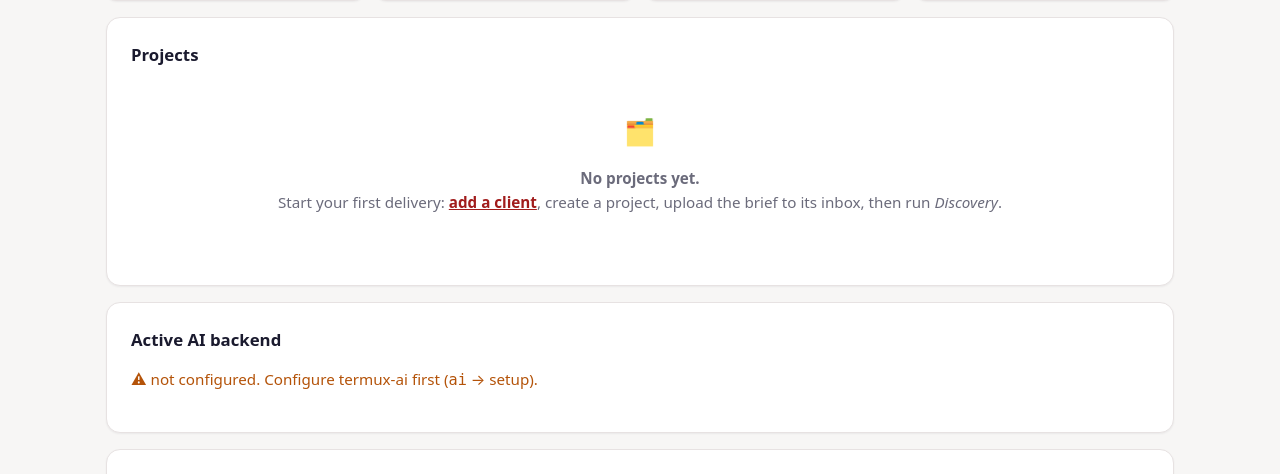
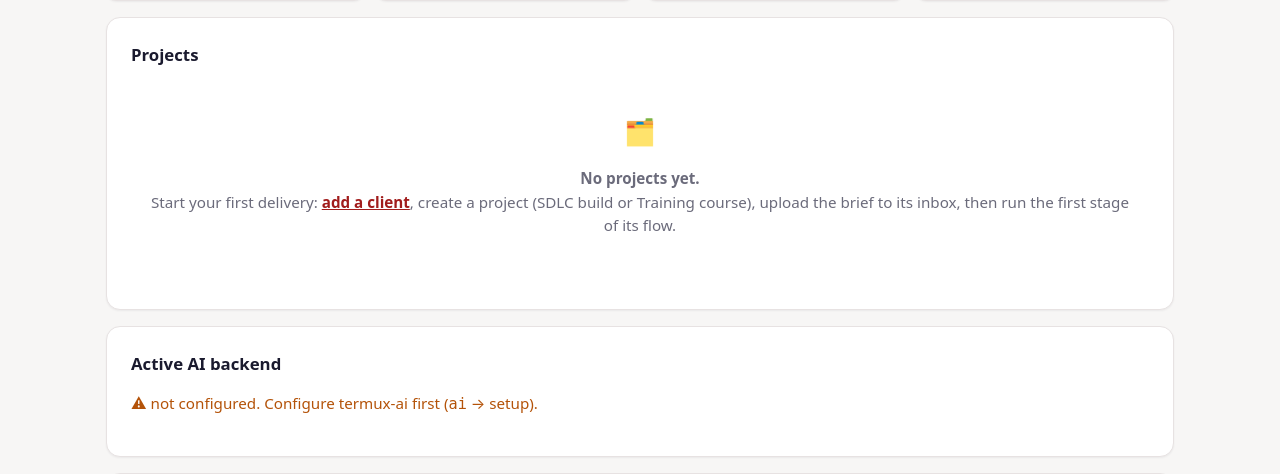
Before and after one commit to kabarbaik-xyz/termux-ai, a FastAPI app: page / in a window 1280 px wide. Shown: the part 213-687 px from the top of the page. Run offline with FastAPI, Linux system fonts and the light colour scheme; data that the repository does not hold is empty; some libraries are stand-ins or nearby versions.

Commit message:
phase 8: flow-aware HTML templates + README for the Training flow
- client_detail: new-project flow selector (SDLC | Training), title de-SDLC'd,
  projects table uses p.stage_name + kind badge (stages list is flow-specific)
- dashboard: kind badge column, flow-aware progress denominator (x/8 vs x/9),
  de-SDLC'd empty-state copy
- project_detail: flow badge next to title, 'Training Flow' heading, 9-step
  training renders via flow-aware stages/stage_idx, training docs folder board
  (training/discovery..rollout), flow-aware inbox/empty copy
- style.css: kind-sdlc/kind-training pills + flow selector choice-row/choice
- README: Training flow stages->skills table, training gates, install_course
  section, KABARBAIK_ELEARNING_DIR, UI updates

render-verified with the app's Jinja env (StrictUndefined) for both flows;
tests 230 OK (1 skip) + 31 OK; CI gate deterministic.

```diff
--- a/kabarbaik-app/static/css/style.css
+++ b/kabarbaik-app/static/css/style.css
@@ -113,8 +113,17 @@ button[disabled] { opacity: .55; cursor: not-allowed; transform: none; }
 .badge.run { background: var(--run-soft); color: var(--run); }
 .stage-pill { background: var(--primary-soft); color: var(--primary); border: 1px solid #e5bcbc;
   padding: 6px 14px; border-radius: var(--r-pill); font-size: .84rem; white-space: nowrap; font-weight: 600; }
+.stage-pill.kind-sdlc { background: var(--info-soft, #e0f2fe); color: var(--info, #0369a1); border-color: #bae6fd; }
+.stage-pill.kind-training { background: var(--primary-soft); color: var(--primary); border-color: #e5bcbc; }
 .hint { font-size: .78rem; color: var(--muted); }
 .tok-line { font-size: .75rem; color: var(--muted); font-variant-numeric: tabular-nums; }
+
+/* ══ Flow selector (new-project form) ══ */
+.choice-row { display: flex; flex-direction: column; gap: var(--sp-2, 8px); align-items: flex-start; }
+.choice-row > .hint { font-weight: 600; }
+.choice { display: flex; gap: 8px; align-items: baseline; padding: 10px 12px; border: 1px solid var(--border);
+  border-radius: var(--r-md, 8px); cursor: pointer; }
+.choice strong { min-width: 66px; }
 
 /* ══ Progress bar ══ */
 .progress { height: 6px; background: var(--border); border-radius: var(--r-pill); overflow: hidden; margin: var(--sp-2) 0 var(--sp-4); }
--- a/kabarbaik-app/templates/dashboard.html
+++ b/kabarbaik-app/templates/dashboard.html
@@ -1,5 +1,5 @@
 {% extends "base.html" %}
-{% block title %}Dashboard — KabarBaik SDLC{% endblock %}
+{% block title %}Dashboard — KabarBaik{% endblock %}
 
 {% block content %}
 <div class="page-head">
@@ -18,16 +18,21 @@
   {% if projects %}
   <div class="table-wrap">
   <table>
-    <thead><tr><th>Project</th><th>Client</th><th>Stage</th><th>Progress</th><th>Created</th></tr></thead>
+    <thead><tr><th>Project</th><th>Client</th><th>Kind</th><th>Stage</th><th>Progress</th><th>Created</th></tr></thead>
     <tbody>
     {% for p in projects %}
+      {% set total = (training_stages|length if p.flow == 'training' else stages|length) %}
       <tr>
         <td><a href="/projects/{{ p.id }}">{{ p.name }}</a></td>
         <td>{{ p.client_name }}</td>
+        <td>
+          {% if p.flow == 'training' %}<span class="stage-pill kind-training">Training</span>
+          {% else %}<span class="stage-pill kind-sdlc">SDLC</span>{% endif %}
+        </td>
         <td><span class="stage-pill" style="font-size:.75rem; padding:3px 10px;">{{ p.stage_name }}</span></td>
         <td style="min-width:120px;">
-          <div class="progress" style="margin:0;"><span style="width: {{ ((p.stage + 1) / (stages|length) * 100)|round|int }}%"></span></div>
-          <span class="hint">{{ p.stage + 1 }} / {{ stages|length }}</span>
+          <div class="progress" style="margin:0;"><span style="width: {{ ((p.stage + 1) / total * 100)|round|int }}%"></span></div>
+          <span class="hint">{{ p.stage + 1 }} / {{ total }}</span>
         </td>
         <td class="muted">{{ p.created[:10] }}</td>
       </tr>
@@ -39,8 +44,9 @@
   <div class="empty">
     <div class="big">🗂️</div>
     <p><strong>No projects yet.</strong><br>
-      Start your first delivery: <a href="/clients">add a client</a>, create a project,
-      upload the brief to its inbox, then run <em>Discovery</em>.</p>
+      Start your first delivery: <a href="/clients">add a client</a>, create a project
+      (SDLC build or Training course), upload the brief to its inbox, then run the
+      first stage of its flow.</p>
   </div>
   {% endif %}
 </section>
```
Also changed, not shown: kabarbaik-app/templates/client_detail.html (+13 -8 lines), kabarbaik-app/templates/project_detail.html (+14 -7 lines), kabarbaik-app/README.md.
